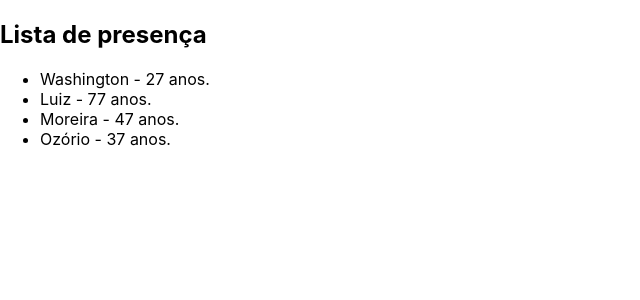
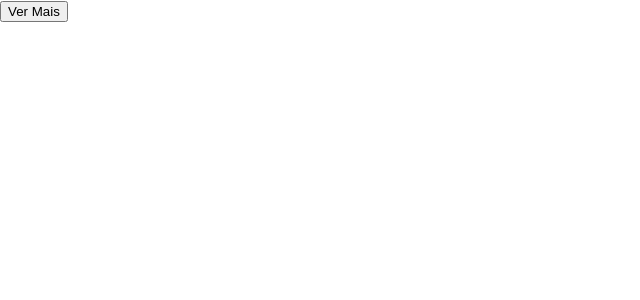
Before and after one commit to Washington95/projetos_react, a React (Vite) app in the folder react-vite/: page / in a window 1280 px wide. Shown: the top 300 px of the page, without its empty margins (0-640 px from the left). Built offline with nearby package versions, Linux system fonts and the light colour scheme.

Commit message:
Renderizando conteúdo condicional

```diff
--- a/react-vite/src/App.tsx
+++ b/react-vite/src/App.tsx
@@ -1,23 +1,25 @@
-import { Pessoa } from "./components/Pessoa";
+import { useState } from "react";
 
 
 const App = () =>{
-  let list = [
-    {name: 'Washington', age: 27},
-    {name: 'Luiz', age: 77},
-    {name: 'Moreira', age: 47},
-    {name: 'Ozório', age: 37}
+  const [show, setshow] = useState(false);
 
-  ];
+  const mostrar = () =>{
+    setshow( !show );
+  }
+
 
   return(
     <div>
-      <h2>Lista de presença</h2>
-      <ul>
-        {list.map(( item, index) =>(
-          <Pessoa key={index} data={item}/>
-        ))}
-      </ul>
+      <button onClick={mostrar}>{show ? 'Ver Menos' : 'Ver Mais'}</button>
+
+      {show  &&
+        <div>
+          <p>Lorem ipsum dolor sit amet consectetur adipisicing elit. Omnis inventore at reprehenderit magnam cupiditate rerum iste! Ex, minima iste optio, enim quis, asperiores nihil eius quas ipsa earum saepe unde?</p>
+        </div>
+      }
+
+
     </div>
 
   );
```
